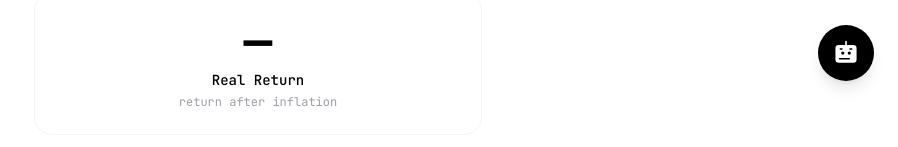
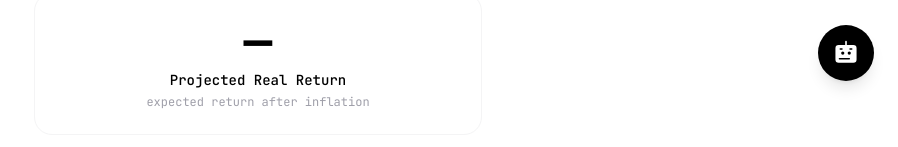
Before and after one commit to JackforJacks/equity, a Next.js app: page /dashboard in a window 1280 px wide. Shown: the part 695-842 px from the top of the page, without its empty margins (382-1280 px from the left). Built offline with nearby package versions, Linux system fonts and the light colour scheme; no server answers.

Commit message:
Make Real Return projected (forward-looking)

```diff
--- a/app/dashboard/page.tsx
+++ b/app/dashboard/page.tsx
@@ -167,8 +167,8 @@ export default function Dashboard() {
           </div>
           <div className="col-span-2 flex flex-col items-center gap-1 rounded-2xl border border-zinc-100 py-6 dark:border-zinc-900">
             <span className="text-5xl font-bold text-black dark:text-white">—</span>
-            <span className="text-sm font-medium text-black dark:text-white">Real Return</span>
-            <span className="text-xs text-zinc-400">return after inflation</span>
+            <span className="text-sm font-medium text-black dark:text-white">Projected Real Return</span>
+            <span className="text-xs text-zinc-400">expected return after inflation</span>
           </div>
         </div>
       </main>
```
